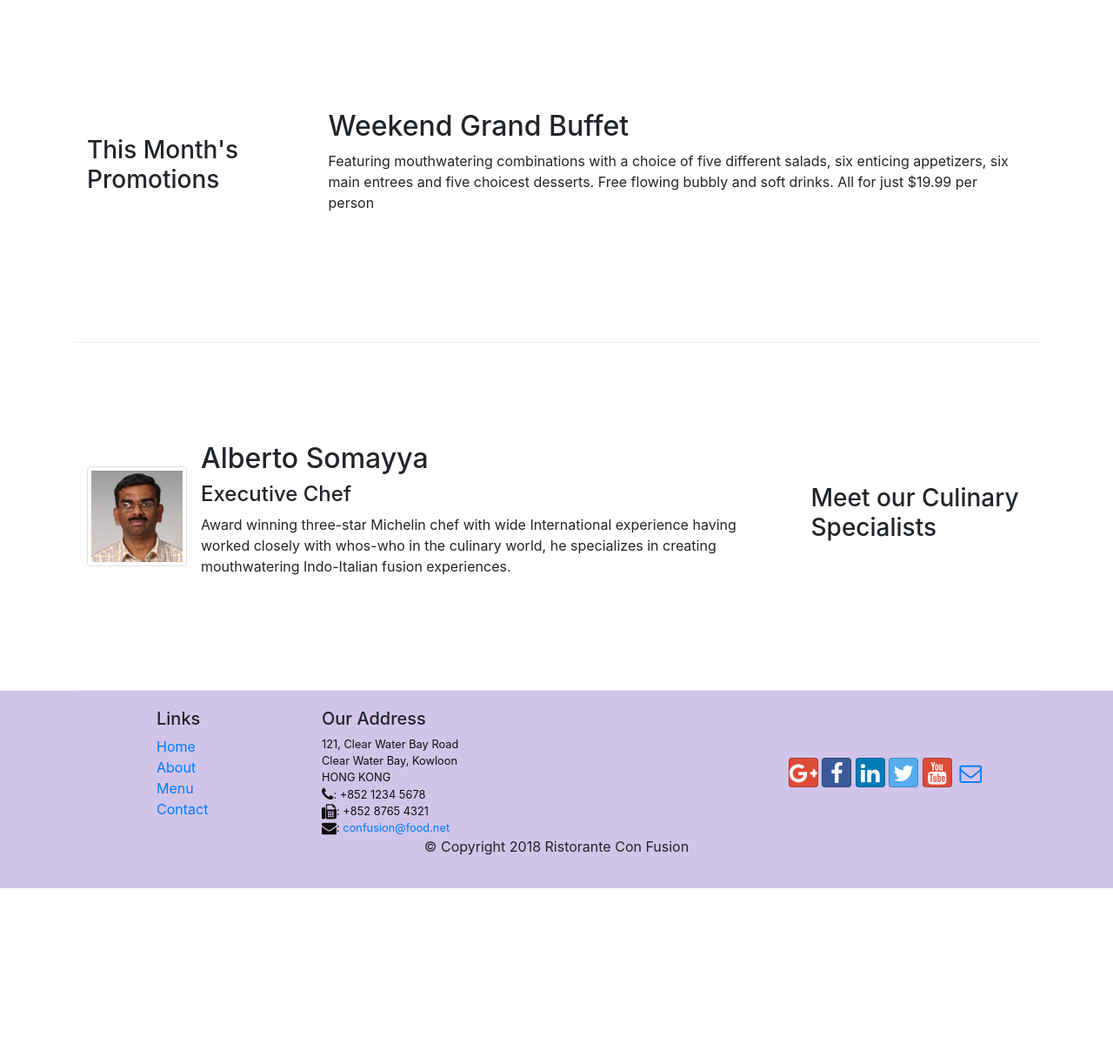
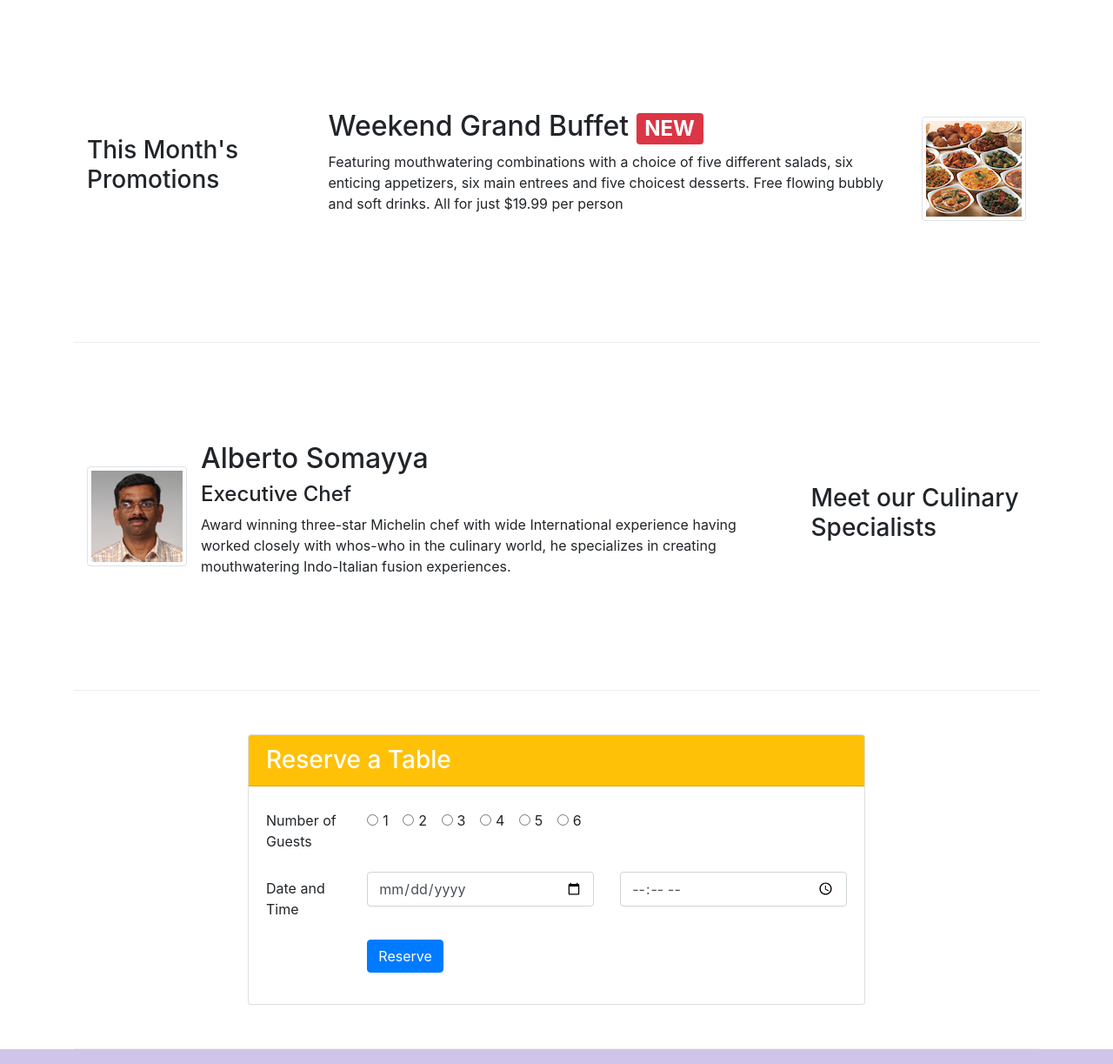
Before and after one commit to ssseru/coursera_bootstrap4_confusion, a website: page index.html in a window 1280 px wide. Shown: the part 740-1963 px from the top of the page at 87% size. Before the commit the page ends 1761 px from the top, so only its background shows below. Drawn offline with nearby package versions, Linux system fonts and the light colour scheme.

Commit message:
Assignment-2

```diff
--- a/index.html
+++ b/index.html
@@ -78,9 +78,19 @@
               your culinary senses!
             </p>
           </div>
-          <div class="col-12 col-sm">
-            <div class="col-12 col-sm align-self-center">
-              <img src="./img/logo.png" class="img-fluid" />
+          <div class="col-12 col-sm-6">
+            <div class="row">
+              <div class="col-12 col-sm-6 align-self-center">
+                <img src="./img/logo.png" class="img-fluid" />
+              </div>
+              <div class="col-12 col-sm-6 align-self-center">
+                <a
+                  role="button"
+                  class="btn btn-sm btn-block btn-warning text-dark align-items-center"
+                  href="#reserve"
+                  >Reserve Table</a
+                >
+              </div>
             </div>
           </div>
         </div>
@@ -100,7 +110,10 @@
               src="./img/uthappizza.png"
             />
             <div class="media-body">
-              <h2 class="mt-0">Uthappizza<span class="badge badge-danger">HOT</span><span class="badge badge-pill badge-secondary">$4.99</span></h2>
+              <h2 class="mt-0">
+                Uthappizza <span class="badge badge-danger">HOT</span>
+                <span class="badge badge-pill badge-secondary">$4.99</span>
+              </h2>
               <p class="d-none d-sm-block">
                 A unique combination of Indian Uthappam (pancake) and Italian
                 pizza, topped with Cerignola olives, ripe vine cherry tomatoes,
@@ -115,14 +128,25 @@
         <div class="col-12 col-sm-4 order-sm-first col-md-3">
           <h3>This Month's Promotions</h3>
         </div>
-        <div class="col col-sm col-md order-sm-last">
-          <h2>Weekend Grand Buffet</h2>
-          <p class="d-none d-sm-block">
-            Featuring mouthwatering combinations with a choice of five different
-            salads, six enticing appetizers, six main entrees and five choicest
-            desserts. Free flowing bubbly and soft drinks. All for just $19.99
-            per person
-          </p>
+        <div class="col-12 col-sm-8 order-sm-last col-md">
+          <div class="media">
+            <div class="media-body order-sm-first">
+              <h2>
+                Weekend Grand Buffet <span class="badge badge-danger">NEW</span>
+              </h2>
+              <p class="d-none d-sm-block">
+                Featuring mouthwatering combinations with a choice of five
+                different salads, six enticing appetizers, six main entrees and
+                five choicest desserts. Free flowing bubbly and soft drinks. All
+                for just $19.99 per person
+              </p>
+            </div>
+            <img
+              src="./img/buffet.png"
+              alt="buffet"
+              class="d-flex ml-3 img-thumbnail order-sm-last align-self-center"
+            />
+          </div>
         </div>
       </div>
 
@@ -147,6 +171,113 @@
                 fusion experiences.
               </p>
             </div>
+          </div>
+        </div>
+      </div>
+
+      <div class="row row-content" id="reserve">
+        <div class="col col-sm-8 mx-auto">
+          <div class="card">
+            <h3 class="card-header bg-warning text-white">Reserve a Table</h3>
+            <form class="card-body">
+              <div class="form-group row">
+                <label for="firstname" class="col-md-2 col-form-label"
+                  >Number of Guests</label
+                >
+                <div class="col-md-10 col-form-label">
+                  <div class="form-check form-check-inline">
+                    <input
+                      class="form-check-input"
+                      type="radio"
+                      name="guests"
+                      id="guests"
+                      value="1"
+                    />
+                    <label class="form-check-label" for="guests">1</label>
+                  </div>
+                  <div class="form-check form-check-inline">
+                    <input
+                      class="form-check-input"
+                      type="radio"
+                      name="guests"
+                      id="guests"
+                      value="2"
+                    />
+                    <label class="form-check-label" for="guests">2</label>
+                  </div>
+                  <div class="form-check form-check-inline">
+                    <input
+                      class="form-check-input"
+                      type="radio"
+                      name="guests"
+                      id="guests"
+                      value="3"
+                    />
+                    <label class="form-check-label" for="guests">3</label>
+                  </div>
+                  <div class="form-check form-check-inline">
+                    <input
+                      class="form-check-input"
+                      type="radio"
+                      name="guests"
+                      id="guests"
+                      value="4"
+                    />
+                    <label class="form-check-label" for="guests">4</label>
+                  </div>
+                  <div class="form-check form-check-inline">
+                    <input
+                      class="form-check-input"
+                      type="radio"
+                      name="guests"
+                      id="guests"
+                      value="5"
+                    />
+                    <label class="form-check-label" for="guests">5</label>
+                  </div>
+                  <div class="form-check form-check-inline">
+                    <input
+                      class="form-check-input"
+                      type="radio"
+                      name="guests"
+                      id="guests"
+                      value="6"
+                    />
+                    <label class="form-check-label" for="guests">6</label>
+                  </div>
+                </div>
+              </div>
+              <div class="form-group row">
+                <label for="datetime" class="col-md-2 col-form-label"
+                  >Date and Time</label
+                >
+                <div class="col-md-5">
+                  <input
+                    type="date"
+                    class="form-control"
+                    id="datetime"
+                    name="datetime"
+                    placeholder="Date"
+                  />
+                </div>
+                <div class="col-md-5">
+                  <input
+                    type="time"
+                    class="form-control"
+                    id="datetime"
+                    name="datetime"
+                    placeholder="Time"
+                  />
+                </div>
+              </div>
+              <div class="form-group row">
+                <div class="offset-md-2 col-md-10">
+                  <button type="submit" class="btn btn-primary">
+                    Reserve
+                  </button>
+                </div>
+              </div>
+            </form>
           </div>
         </div>
       </div>
```
Also changed, not shown: css/styles.css (line endings or trailing spaces).
